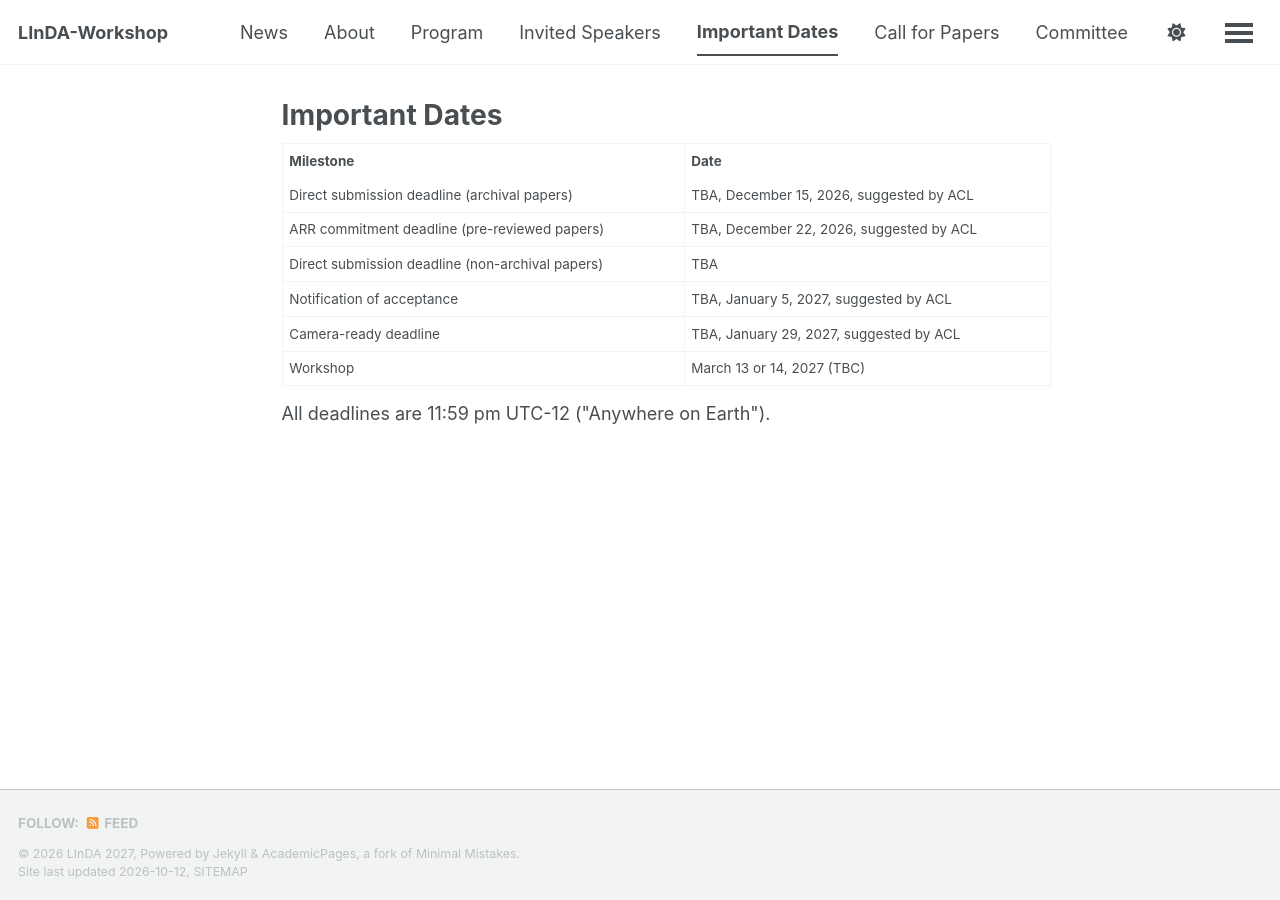
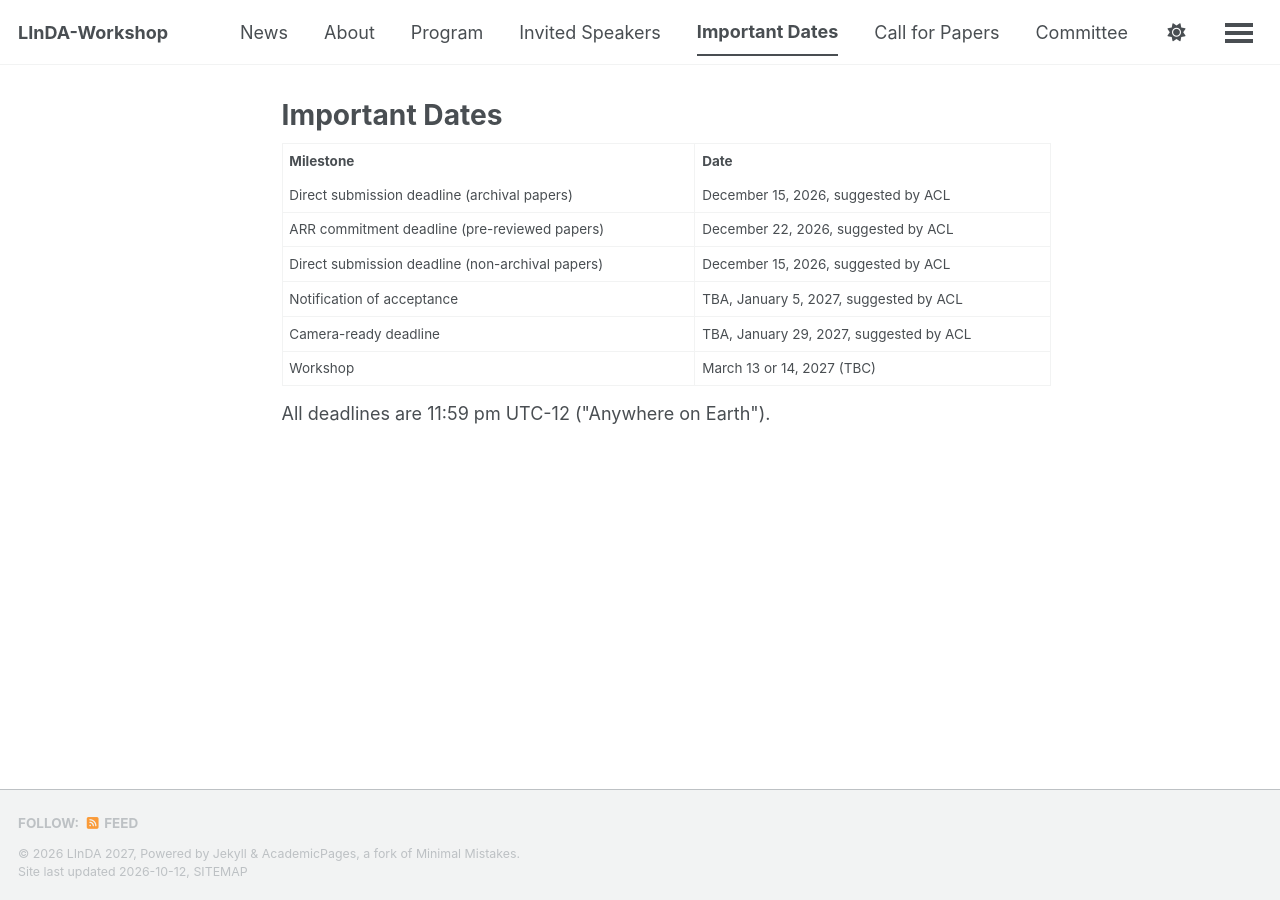
Before and after one commit to LInDA-Workshop/LInDA-Workshop.github.io, a Jekyll site: the page built from _pages/dates.md, in a window 1280 px wide. Built offline with Jekyll 4.4.1, drawn with Linux system fonts in a browser that asks for light colours; a style sheet for code colours, icons or effects is not loaded.

Commit message:
Update important dates formatting in dates.md

```diff
--- a/_pages/dates.md
+++ b/_pages/dates.md
@@ -4,4 +4,30 @@ title: "Important Dates"
 
 ---
 
-<div class='scroll'><table><tr><th>Milestone</th><th>Date</th></tr><tr><td>Direct submission deadline (archival papers)</td><td>TBA, December 15, 2026, suggested by ACL</td></tr><tr><td>ARR commitment deadline (pre-reviewed papers)</td><td>TBA, December 22, 2026, suggested by ACL</td></tr><tr><td>Direct submission deadline (non-archival papers)</td><td>TBA</td></tr><tr><td>Notification of acceptance</td><td>TBA, January 5, 2027, suggested by ACL</td></tr><tr><td>Camera-ready deadline</td><td>TBA, January 29, 2027, suggested by ACL</td></tr><tr><td>Workshop</td><td>March 13 or 14, 2027 (TBC)</td></tr></table></div><p>All deadlines are 11:59 pm UTC-12 ("Anywhere on Earth").</p>
+<div class='scroll'>
+  <table>
+    <tr>
+      <th>Milestone</th>
+      <th>Date</th>
+    </tr>
+    <tr>
+      <td>Direct submission deadline (archival papers)</td><td>December 15, 2026, suggested by ACL</td>
+    </tr>
+    <tr>
+      <td>ARR commitment deadline (pre-reviewed papers)</td><td>December 22, 2026, suggested by ACL</td>
+    </tr>
+    <tr>
+      <td>Direct submission deadline (non-archival papers)</td><td>December 15, 2026, suggested by ACL</td>
+    </tr>
+    <tr>
+      <td>Notification of acceptance</td><td>TBA, January 5, 2027, suggested by ACL</td>
+    </tr>
+    <tr>
+      <td>Camera-ready deadline</td><td>TBA, January 29, 2027, suggested by ACL</td>
+    </tr>
+    <tr>
+      <td>Workshop</td><td>March 13 or 14, 2027 (TBC)</td>
+    </tr>
+  </table></div>
+
+<p>All deadlines are 11:59 pm UTC-12 ("Anywhere on Earth").</p>
```
